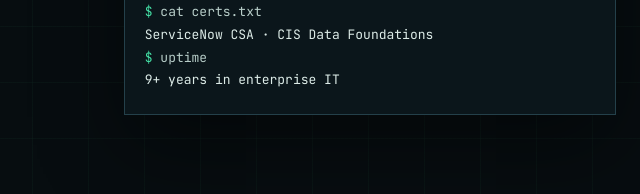
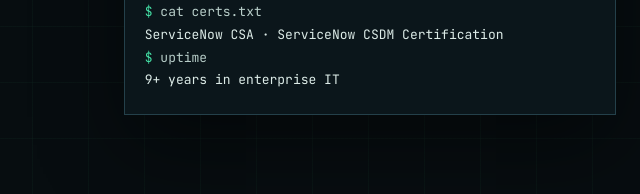
Before and after one commit to eqalbe/qalbekazmi.github.io, a plain HTML site: page index.html in a window 1280 px wide. Shown: the part 758-952 px from the top of the page, 640-1280 px from the left. Drawn offline with Linux system fonts and the light colour scheme.

Commit message:
Match CSDM certification name to resume
Co-Authored-By: Claude Opus 5.5 <noreply@anthropic.com>
Claude-Session: https://claude.ai/code/session_012Gd6mmDHFgjuZ6V341wCJb

```diff
--- a/index.html
+++ b/index.html
@@ -78,7 +78,7 @@ body{background-color:var(--bg);background-image:linear-gradient(rgba(69,224,166
 <pre><b>$</b> whoami
 <span class="o">ServiceNow & Microsoft 365 Engineer</span>
 <b>$</b> cat certs.txt
-<span class="o">ServiceNow CSA · CIS Data Foundations</span>
+<span class="o">ServiceNow CSA · ServiceNow CSDM Certification</span>
 <b>$</b> uptime
 <span class="o">9+ years in enterprise IT</span></pre>
 </aside>
--- a/shared/data.js
+++ b/shared/data.js
@@ -47,8 +47,8 @@ window.SITE={
    "url": "https://www.credly.com/badges/29ebd944-6505-4ada-a078-04feebbdc6ec/public_url"
   },
   {
-   "name": "Certified Implementation Specialist — Data Foundations",
-   "abbr": "CMDB and CSDM",
+   "name": "CSDM Certification",
+   "abbr": "Common Service Data Model",
    "img": "assets/servicenow-data-foundations.png",
    "url": "https://www.credly.com/badges/7add255d-192f-43ce-9f97-c411e505c777/public_url"
   }
```
